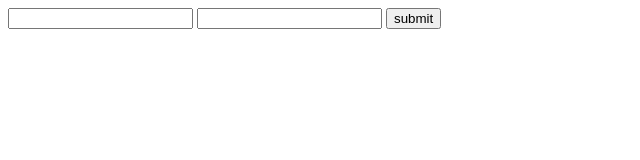
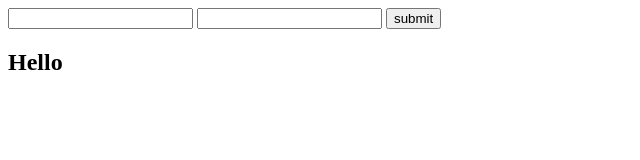
Before and after one commit to RURARERA/test, a plain HTML site: page index.html in a window 1280 px wide. Shown: the whole page, without its empty margins (0-640 px from the left). Drawn offline with Linux system fonts and the light colour scheme.

Commit message:
Header added

```diff
--- a/index.html
+++ b/index.html
@@ -8,6 +8,7 @@
 	<input type="text" name="username">
 	<input type="password" name="name">
 	<button>submit</button>
+	<p> <h2>Hello</h2></p>
 
 </body>
 </html>
```
